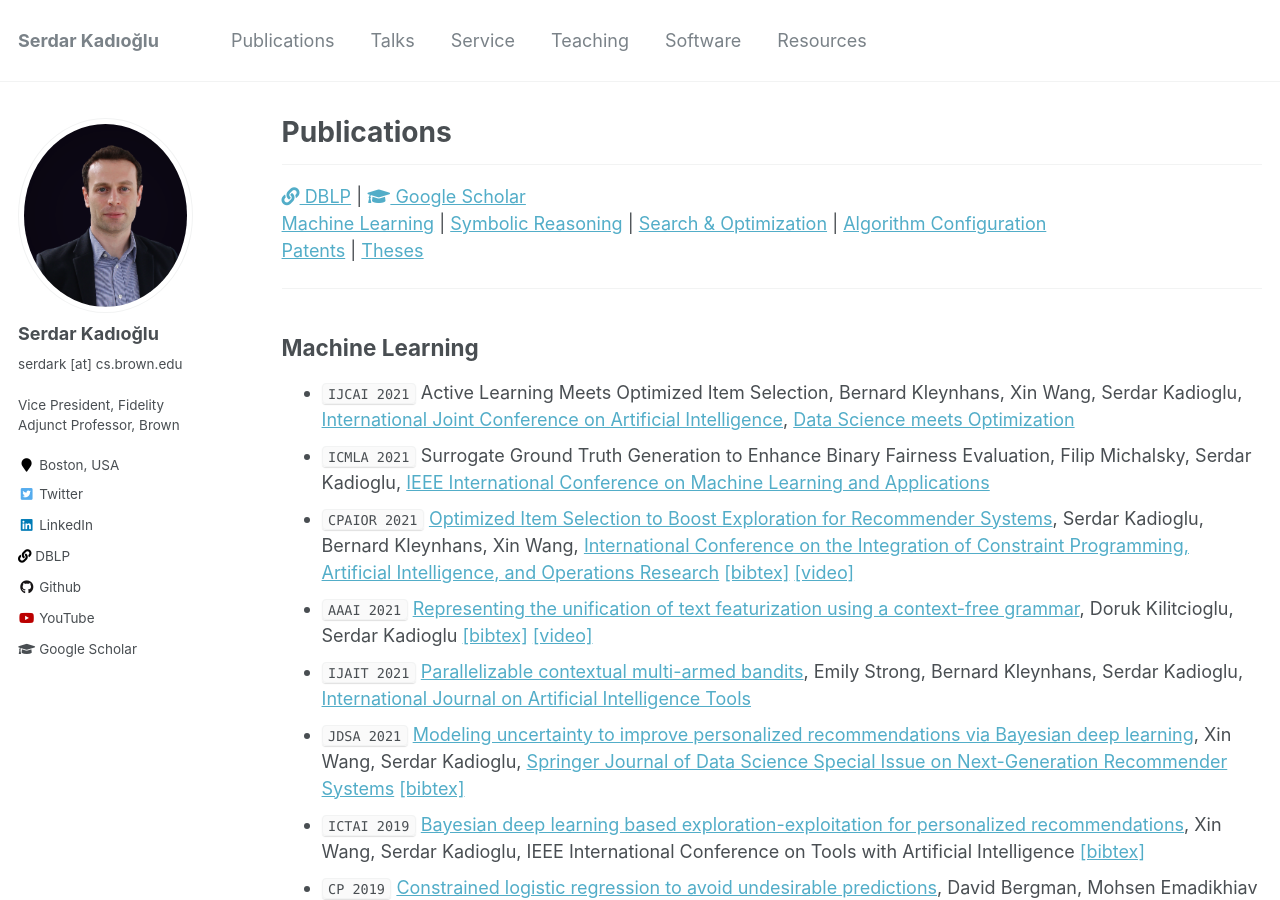
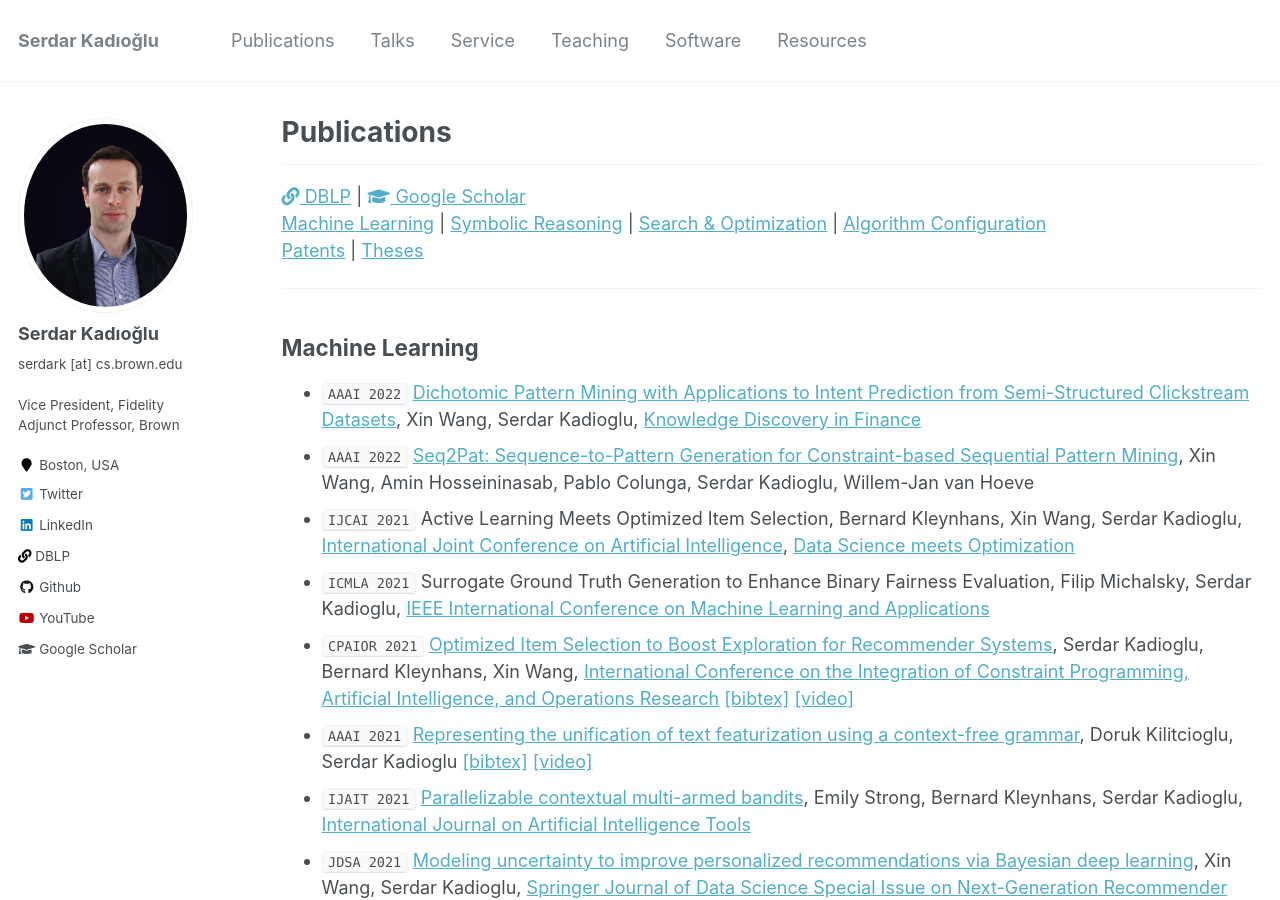
Before and after one commit to skadio/skadio.github.io, a Jekyll site: the page built from _pages/publications.md, in a window 1280 px wide and 900 px high. Built offline with Jekyll 4.4.1, drawn with Linux system fonts in a browser that asks for light colours.

Commit message:
Update publications.md

```diff
--- a/_pages/publications.md
+++ b/_pages/publications.md
@@ -18,6 +18,8 @@ author_profile: true
 ---
 
 ## Machine Learning
+* `AAAI 2022` [Dichotomic Pattern Mining with Applications to Intent Prediction from Semi-Structured Clickstream Datasets](https://arxiv.org/abs/2201.09178), Xin Wang, Serdar Kadioglu, [Knowledge Discovery in Finance](https://aaai-kdf.github.io/kdf2022/)
+* `AAAI 2022` [Seq2Pat: Sequence-to-Pattern Generation for Constraint-based Sequential Pattern Mining](https://aaai.org/Conferences/AAAI-22/), Xin Wang, Amin Hosseininasab, Pablo Colunga, Serdar Kadioglu, Willem-Jan van Hoeve
 * `IJCAI 2021` Active Learning Meets Optimized Item Selection, Bernard Kleynhans, Xin Wang, Serdar Kadioglu, [International Joint Conference on Artificial Intelligence](https://ijcai-21.org/), [Data Science meets Optimization](https://sites.google.com/view/ijcai2021dso)
 * `ICMLA 2021` Surrogate Ground Truth Generation to Enhance Binary Fairness Evaluation, Filip Michalsky, Serdar Kadioglu, [IEEE International Conference on Machine Learning and Applications](https://www.icmla-conference.org/icmla21/)
 * `CPAIOR 2021` [Optimized Item Selection to Boost Exploration for Recommender Systems](https://link.springer.com/chapter/10.1007/978-3-030-78230-6_27), Serdar Kadioglu, Bernard Kleynhans, Xin Wang, [International Conference on the Integration of Constraint Programming, Artificial Intelligence, and Operations Research](https://cpaior2021.dbai.tuwien.ac.at/) [[bibtex]](https://dblp.org/rec/conf/cpaior/KadiogluKW21.html?view=bibtex) [[video]](https://www.youtube.com/watch?v=akMsTAh9ed8&t=1s)
```
